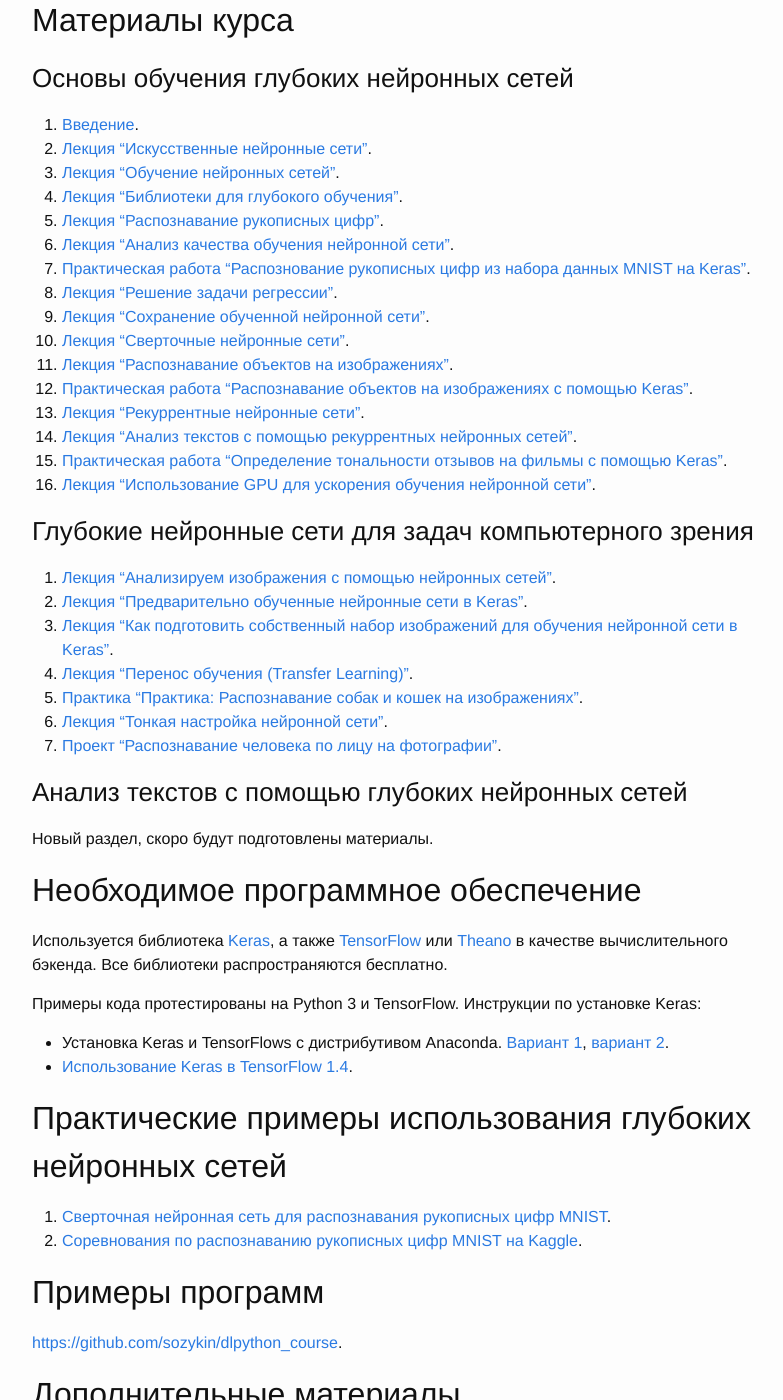
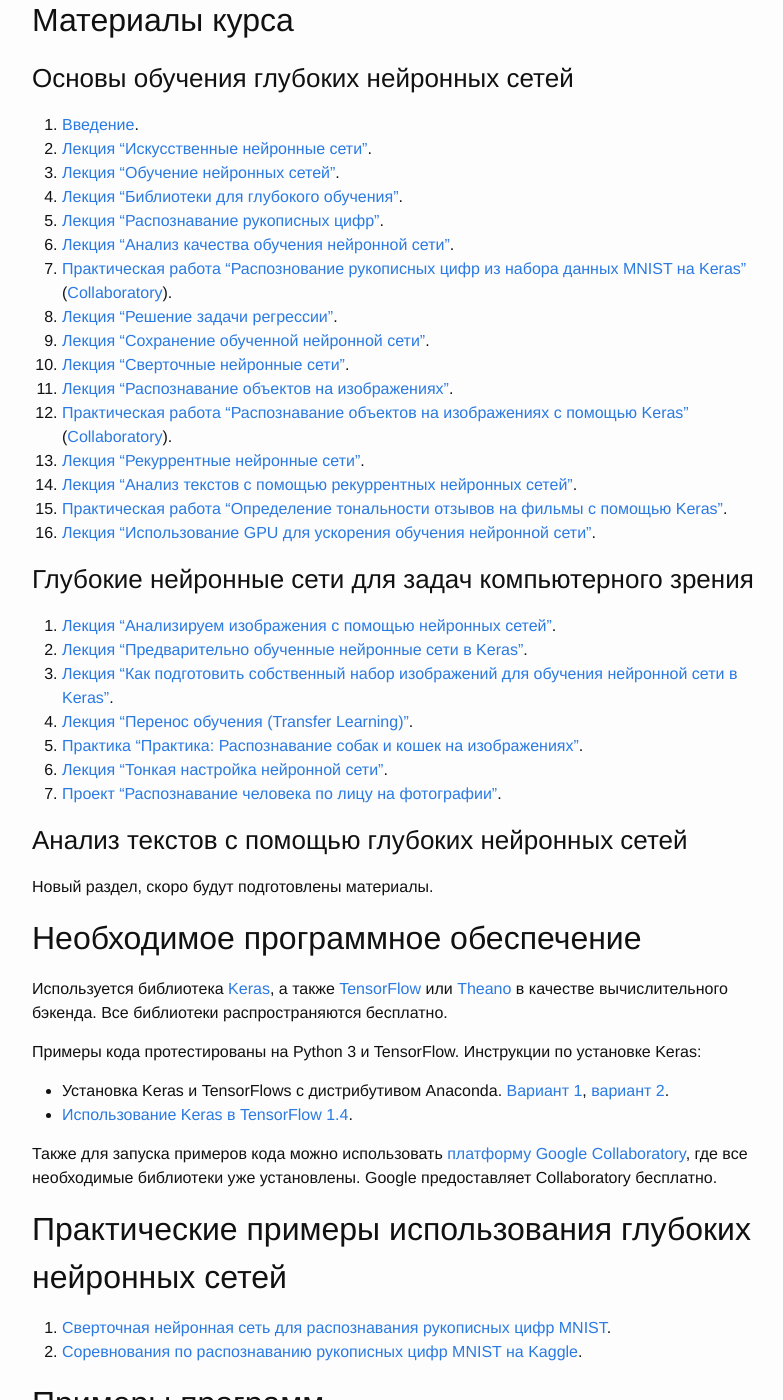
Before and after one commit to sozykin/asozykin.ru, a Jekyll site: the page built from _pages/courses/nnpython/nnpython.md, in a window 1280 px wide and 1400 px high, scrolled down 891 px. Shown: the whole window, without its empty margins (238-1021 px from the left). Built offline with Jekyll 4.4.1, drawn with Linux system fonts in a browser that asks for light colours; comment, search, counter and statistics services are not loaded.

Commit message:
Added link to Collaboratory to python course

```diff
--- a/_pages/courses/nnpython/nnpython.md
+++ b/_pages/courses/nnpython/nnpython.md
@@ -27,12 +27,12 @@ permalink: /courses/nnpython
 4. [Лекция "Библиотеки для глубокого обучения"](https://youtu.be/9xfPb2hiqNY).
 5. [Лекция "Распознавание рукописных цифр"](https://youtu.be/0ImpTjNeWGo).
 6. [Лекция "Анализ качества обучения нейронной сети"](https://youtu.be/ykDH66b0N_4).
-7. [Практическая работа "Распознование рукописных цифр из набора данных MNIST на Keras"](/courses/nnpython-lab1).
+7. [Практическая работа "Распознование рукописных цифр из набора данных MNIST на Keras"](/courses/nnpython-lab1) ([Collaboratory](https://drive.google.com/file/d/1VeEeArZAekRLCx2AwZw1v9_FyA58gaaR/view?usp=sharing)).
 7. [Лекция "Решение задачи регрессии"](https://youtu.be/hgvnvWCoDYo).
 8. [Лекция "Сохранение обученной нейронной сети"](/deep_learning/2017/02/12/How-to-save-trained-deep-net.html).
 9. [Лекция "Сверточные нейронные сети"](https://youtu.be/52U4BG0ENiM).
 10. [Лекция "Распознавание объектов на изображениях"](https://youtu.be/5GdtghjJ3-U).
-11. [Практическая работа "Распознавание объектов на изображениях с помощью Keras"](/courses/nnpython-lab2).
+11. [Практическая работа "Распознавание объектов на изображениях с помощью Keras"](/courses/nnpython-lab2) ([Collaboratory](https://drive.google.com/file/d/1nA3KIasI3DT4E9DsMiiPDoqFFiwapsme/view?usp=sharing)).
 12. [Лекция "Рекуррентные нейронные сети"](https://youtu.be/38iGggnbbsQ).
 13. [Лекция "Анализ текстов с помощью рекуррентных нейронных сетей"](https://youtu.be/7Tx_cewjhGQ).
 14. [Практическая работа "Определение тональности отзывов на фильмы с помощью Keras"](/courses/nnpython-lab3).
@@ -61,6 +61,8 @@ permalink: /courses/nnpython
 - Установка Keras и TensorFlows с дистрибутивом Anaconda. [Вариант 1](/deep_learning/2017/09/07/Keras-Installation-TensorFlow.html), [вариант 2](/deep_learning/2018/03/30/TensorFlow-Anaconda-Pip-Install.html).
 - [Использование Keras в TensorFlow 1.4](/deep_learning/2017/12/14/How-to-Use-Keras-in-TensorFlow-14.html).
 
+Также для запуска примеров кода можно использовать [платформу Google Collaboratory](/deep_learning/2018/04/04/Google-Collaboratory-for-Deep-Learning.html), где все необходимые библиотеки уже установлены. Google предоставляет Collaboratory бесплатно.
+
 ## Практические примеры использования глубоких нейронных сетей
 
 1. [Сверточная нейронная сеть для распознавания рукописных цифр MNIST](/deep_learning/2017/05/08/CNN-for-MNIST.html).
```
